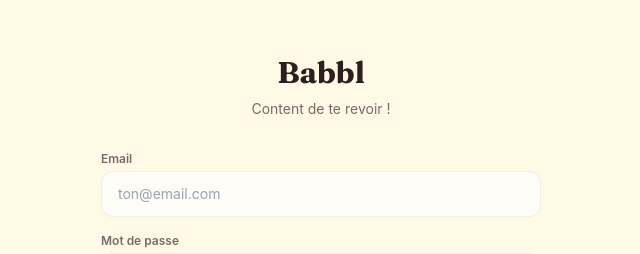
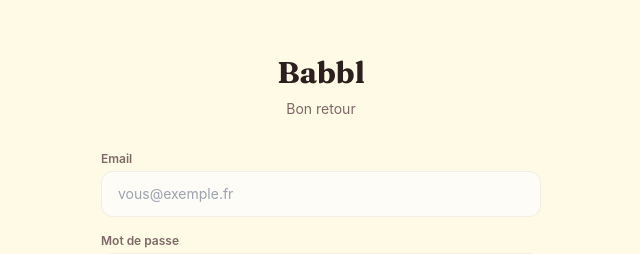
Before and after one commit to LuigiRevelli/Babbl, a React (Vite) app in the folder frontend/: page /auth in a window 1280 px wide. Shown: the part 157-411 px from the top of the page, without its empty margins (319-959 px from the left). Built offline with nearby package versions, Linux system fonts and the light colour scheme; no server answers.

Commit message:
Connexion : vouvoiement comme le reste de l'app
Co-Authored-By: Claude Opus 5.5 <noreply@anthropic.com>
Claude-Session: https://claude.ai/code/session_016jUXo2s4QvnBswgnV6aE4t

```diff
--- a/frontend/src/pages/Auth.tsx
+++ b/frontend/src/pages/Auth.tsx
@@ -33,7 +33,7 @@ export default function Auth() {
       if (err) {
         setError(err.message);
       } else {
-        setSuccess("Compte créé ! Vérifie tes emails pour confirmer ton inscription.");
+        setSuccess("Compte créé. Vérifiez vos e-mails pour confirmer votre inscription.");
       }
     }
     setLoading(false);
@@ -44,7 +44,7 @@ export default function Auth() {
       <div className="text-center mb-8">
         <h1 className="font-serif text-3xl font-bold mb-2">Babbl</h1>
         <p className="text-sm text-muted-foreground">
-          {isLogin ? "Content de te revoir !" : "Crée ton compte gratuit"}
+          {isLogin ? "Bon retour" : "Créer votre compte"}
         </p>
       </div>
 
@@ -55,7 +55,7 @@ export default function Auth() {
             type="email"
             value={email}
             onChange={(e) => setEmail(e.target.value)}
-            placeholder="ton@email.com"
+            placeholder="vous@exemple.fr"
             required
             className="w-full rounded-xl border border-border/50 bg-card px-4 py-3 text-sm focus:outline-none focus:ring-2 focus:ring-primary/30"
           />
```
Also changed, not shown: 1 other file (tests, documents, lock files or other folders).
